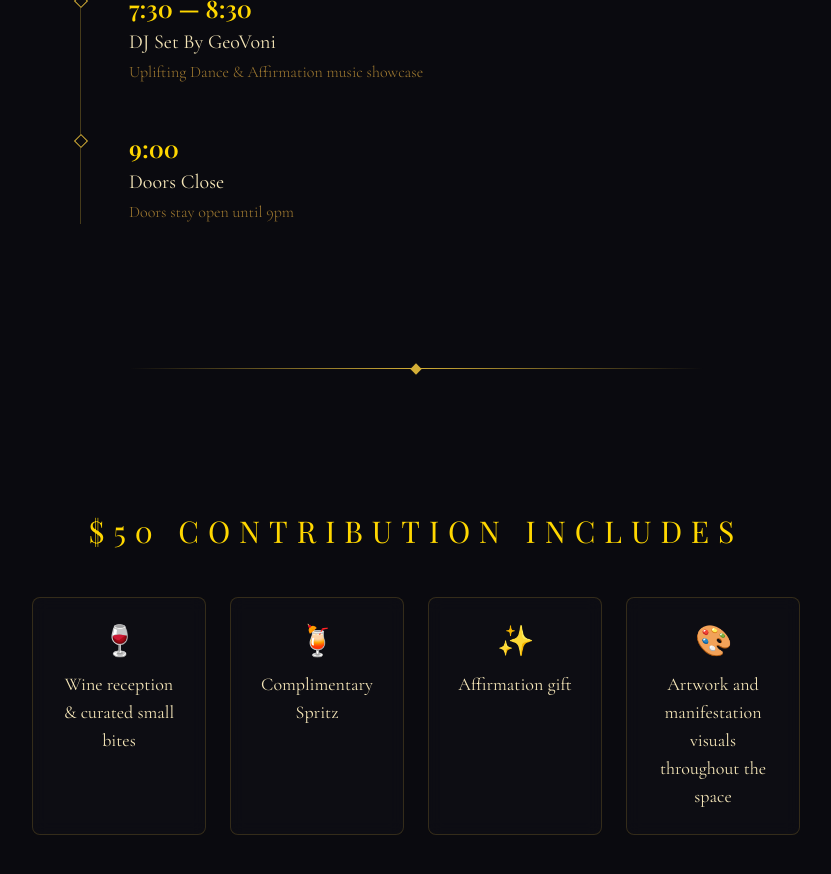
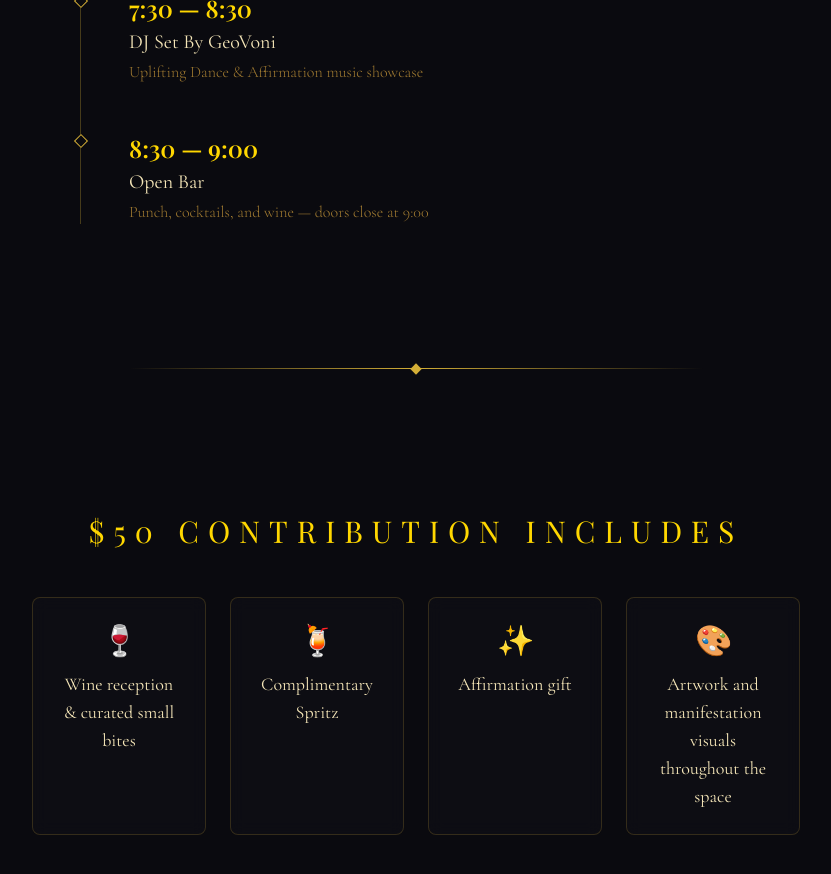
Before and after one commit to lexax666666/abundance-party, a Next.js app in the folder apps/web/: page / in a window 1280 px wide. Shown: the part 2600-3474 px from the top of the page, without its empty margins (224-1055 px from the left). Built offline with nearby package versions, Linux system fonts and the light colour scheme; a web font is replaced by a local one.

Commit message:
Replace doors-close slot with an open-bar window
Turns the trailing 9:00 entry into an 8:30–9:00 open-bar window with
punch, cocktails, and wine, and surfaces the doors-close time in the
description so the schedule reads as a single arc.

```diff
--- a/apps/web/src/components/ScheduleTimeline.tsx
+++ b/apps/web/src/components/ScheduleTimeline.tsx
@@ -10,9 +10,9 @@ const schedule = [
     description: "Uplifting Dance & Affirmation music showcase",
   },
   {
-    time: "9:00",
-    title: "Doors Close",
-    description: "Doors stay open until 9pm",
+    time: "8:30 — 9:00",
+    title: "Open Bar",
+    description: "Punch, cocktails, and wine — doors close at 9:00",
   },
 ];
 
```
